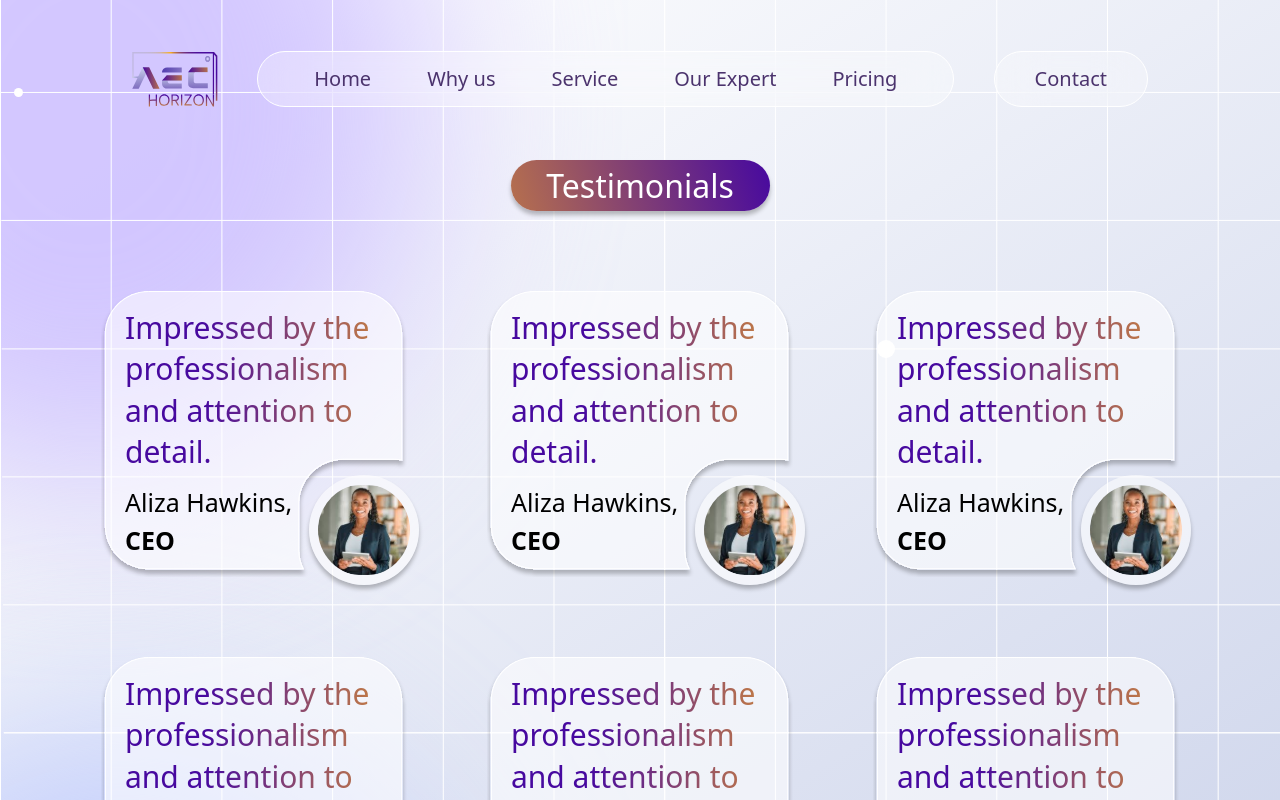
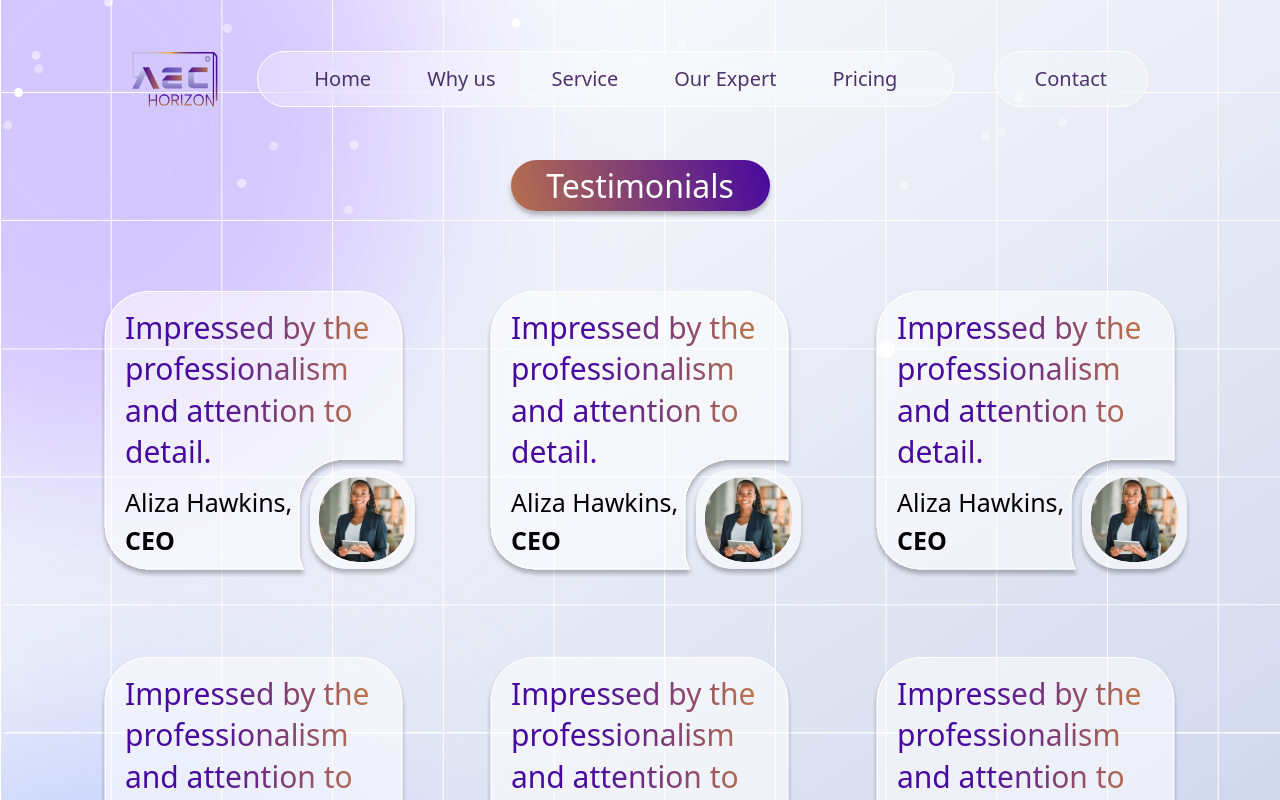
Before and after one commit to Pal-Yogesh/aec-horizon, a Next.js app: page /testimonial in a window 1280 px wide. Shown: the top 800 px of the page. Built offline with nearby package versions, Linux system fonts and the light colour scheme.

Commit message:
dust particles apply

```diff
--- a/components/Testmonial.jsx
+++ b/components/Testmonial.jsx
@@ -1,5 +1,7 @@
+// "use client";
 // import Image from "next/image";
 // import React from "react";
+// import { motion } from "framer-motion";
 
 // const testimonials = [
 //   {
@@ -67,17 +69,29 @@
 //         {/* Testimonials Section */}
 //         <div className="grid grid-cols-1 md:grid-cols-2 lg:grid-cols-3 gap-20 mt-20 px-10">
 //           {testimonials.map((item) => (
-//             <div key={item.id} className="relative w-[306px] h-[286px]">
+//             <motion.div
+//               key={item.id}
+//               className="relative w-[306px] h-[286px] cursor-pointer rounded-[45px] overflow-visible"
+//               whileHover={{
+//                 scale: 1.05,
+//                 backgroundColor: "rgba(255, 255, 255, 0.2)",
+//               }}
+//               transition={{
+//                 type: "spring",
+//                 stiffness: 200,
+//                 damping: 15,
+//               }}
+//             >
 //               {/* Frame SVG as background */}
 //               <Image
 //                 src="/frame.svg"
 //                 alt="testimonial frame"
 //                 fill
-//                 className="object-contain"
+//                 className="object-contain z-0"
 //               />
 
 //               {/* Text content above the frame */}
-//               <div className="absolute top-4 left-6 right-6">
+//               <div className="absolute top-4 left-6 right-6 z-10">
 //                 <p className="text-[30px] gradient-text-about leading-snug">
 //                   {item.text}
 //                 </p>
@@ -86,7 +100,7 @@
 //               </div>
 
 //               {/* Avatar (outside bottom-right corner) */}
-//               <div className="absolute -bottom-2 -right-3">
+//               <div className="absolute -bottom-2 -right-3 z-20">
 //                 <div
 //                   className="bg-[#FFFFFF91] rounded-full w-[110px] h-[110px] flex justify-center items-center"
 //                   style={{
@@ -102,7 +116,7 @@
 //                   />
 //                 </div>
 //               </div>
-//             </div>
+//             </motion.div>
 //           ))}
 //         </div>
 //       </div>
@@ -163,12 +177,54 @@ const testimonials = [
   },
 ];
 
+// Generate fewer, slightly faster dust particles
+const generateDustParticles = (count) => {
+  return Array.from({ length: count }, (_, i) => ({
+    id: i,
+    top: Math.random() * 200, // only in top region
+    left: Math.random() * 200, // percentage
+    duration: 1 + Math.random() * 6, // faster motion (6–12s)
+    offsetX: Math.random() * 100 - 50, // drift left/right
+    offsetY: Math.random() * 100 - 50, // drift up/down
+  }));
+};
+
+const dustParticles = generateDustParticles(40);
+
 const Testmonial = () => {
   return (
     <>
-      <div className="bg-[url('/faq.svg')] bg-cover bg-center min-h-screen w-full flex flex-col items-center py-20">
+      <div className="relative bg-[url('/faq.svg')] bg-cover bg-center min-h-screen w-full flex flex-col items-center py-20 overflow-hidden">
+
+        {/* ✨ Floating Dust Particles */}
+        <div className="absolute top-0 left-0 w-full h-[450px] pointer-events-none overflow-hidden">
+          {dustParticles.map((dust) => (
+            <motion.div
+              key={dust.id}
+              className="absolute bg-white rounded-full opacity-80"
+              style={{
+                width: "9px",
+                height: "9px",
+                top: `${dust.top}px`,
+                left: `${dust.left}%`,
+              }}
+              animate={{
+                x: [0, dust.offsetX],
+                y: [0, dust.offsetY],
+                opacity: [0.4, 1, 0.4],
+              }}
+              transition={{
+                duration: dust.duration,
+                repeat: Infinity,
+                repeatType: "reverse",
+                ease: "easeInOut",
+              }}
+            />
+          ))}
+        </div>
+
         {/* Title Button */}
-        <div className="flex justify-center items-center pt-20">
+        <div className="flex justify-center items-center pt-20 relative z-10">
           <button
             className="text-white text-[32px] rounded-[47px] shadow-xl cursor-pointer w-[259px] h-[51px] sheen-effect"
             style={{
@@ -182,7 +238,7 @@ const Testmonial = () => {
         </div>
 
         {/* Testimonials Section */}
-        <div className="grid grid-cols-1 md:grid-cols-2 lg:grid-cols-3 gap-20 mt-20 px-10">
+        <div className="grid grid-cols-1 md:grid-cols-2 lg:grid-cols-3 gap-20 mt-20 px-10 relative z-10">
           {testimonials.map((item) => (
             <motion.div
               key={item.id}
@@ -214,10 +270,10 @@ const Testmonial = () => {
                 <p className="text-black text-[25px] font-bold">{item.role}</p>
               </div>
 
-              {/* Avatar (outside bottom-right corner) */}
-              <div className="absolute -bottom-2 -right-3 z-20">
+              {/* Avatar */}
+              <div className="absolute bottom-2 -right-2 z-20">
                 <div
-                  className="bg-[#FFFFFF91] rounded-full w-[110px] h-[110px] flex justify-center items-center"
+                  className="bg-[#FFFFFF91] rounded-[36px] w-[105px] h-[100px] flex justify-center items-center"
                   style={{
                     boxShadow: "0px 4px 4px 0px #00000040",
                   }}
@@ -227,7 +283,7 @@ const Testmonial = () => {
                     alt={item.name}
                     width={92}
                     height={92}
-                    className="w-[92px] h-[92px] rounded-full"
+                    className="w-[87px] h-[85px] rounded-[38.5px]"
                   />
                 </div>
               </div>
```
